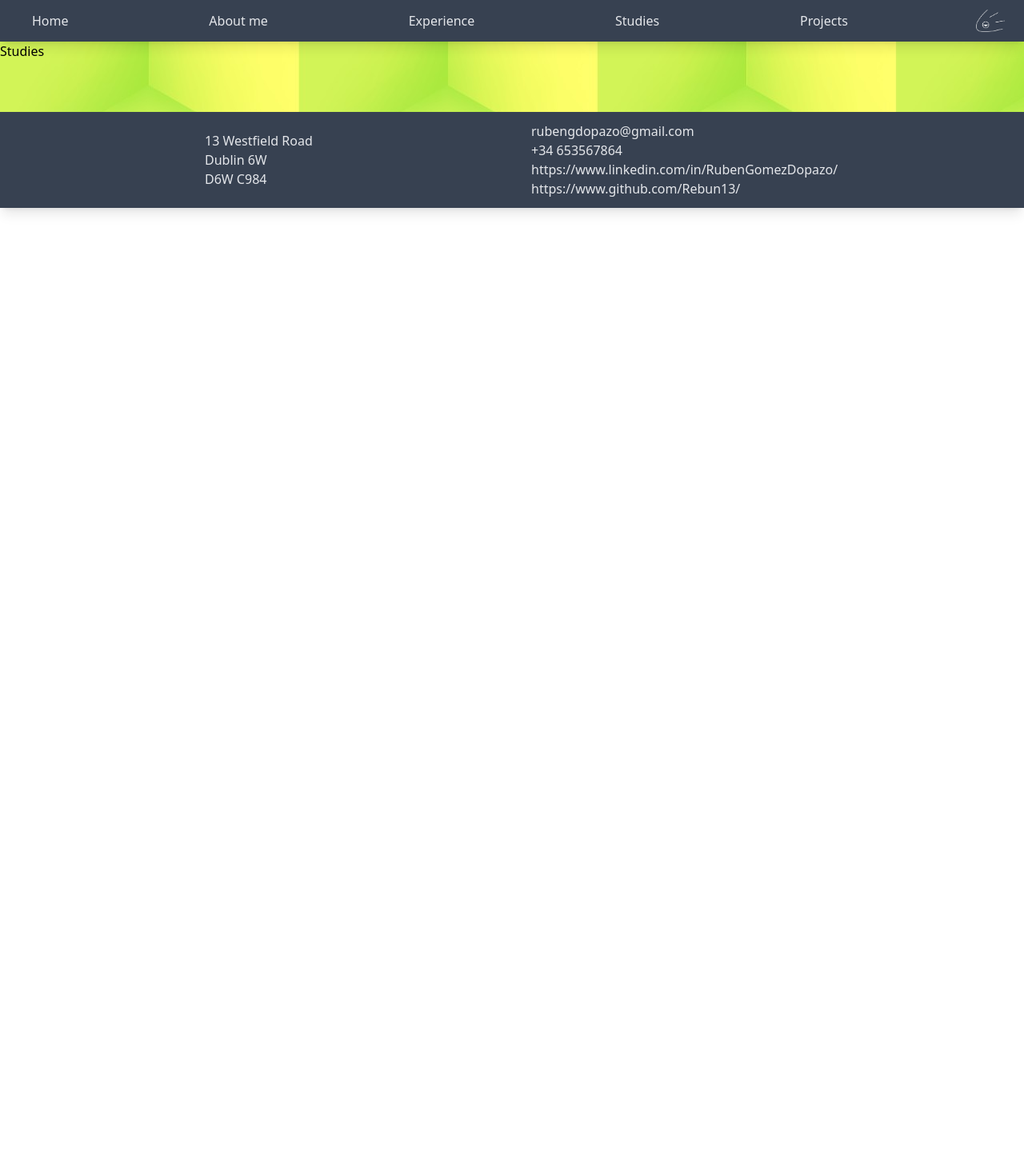
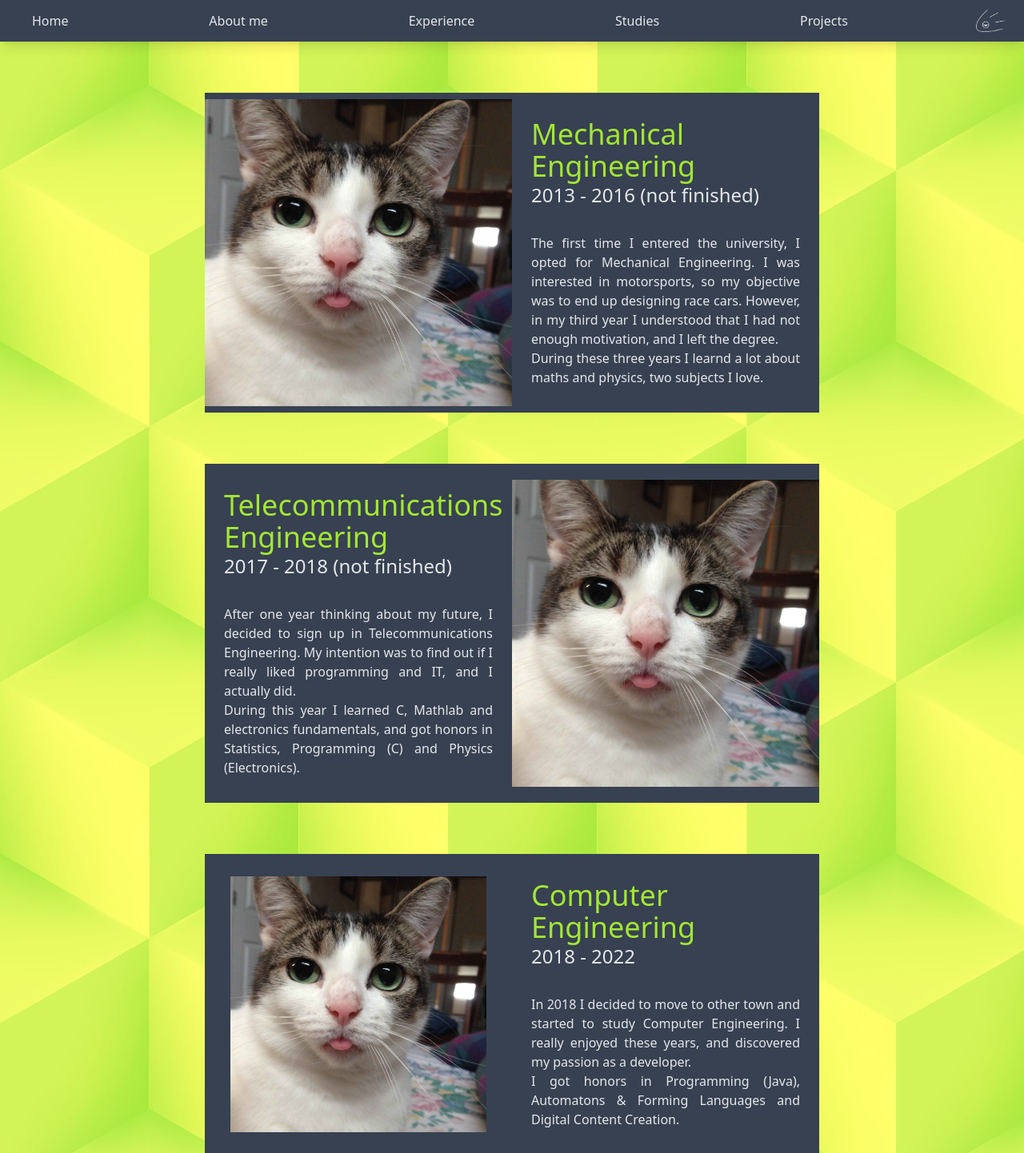
Before and after one commit to Rebun13/personal_web, a Vue app: page /studies in a window 1280 px wide. Shown: the top 1442 px of the page at 80% size. Before the commit the page ends 800 px from the top, so only its background shows below. Built offline with nearby package versions, Linux system fonts and the light colour scheme; the HTML template or start-up script is replaced by a standard one.

Commit message:
Updated studies view First version of the content. Ruben Gomez Dopazo

```diff
--- a/src/views/StudiesView.vue
+++ b/src/views/StudiesView.vue
@@ -1,5 +1,67 @@
 <template>
-  <div id="studies">
-    <h1>Studies</h1>
+  <div id="studies" class="lg:w-3/5 mx-auto mt-16 md:w-fullg">
+    <div
+      id="studies-1"
+      class="mb-16 grid grid-cols-2 gap-0 items-center bg-gray-700 shadow-l"
+    >
+      <div id="s1-profile_picture-container" class="mx-auto">
+        <img src="/images/holder.jpeg" alt="profile_picture" />
+      </div>
+      <div id="s1-text-container" class="mx-6 py-8 text-gray-200">
+        <div id="s1-text-title" class="mb-8">
+          <h1 class="text-lime-400 text-4xl">Mechanical Engineering</h1>
+          <h3 class="text-2xl">2013 - 2016 (not finished)</h3>
+        </div>
+        <p class="text-justify">
+          The first time I entered the university, I opted for Mechanical
+          Engineering. I was interested in motorsports, so my objective was to
+          end up designing race cars. However, in my third year I understood
+          that I had not enough motivation, and I left the degree.<br />During
+          these three years I learnd a lot about maths and physics, two subjects
+          I love.
+        </p>
+      </div>
+    </div>
+    <div
+      id="studies-2"
+      class="mb-16 grid grid-cols-2 gap-0 items-center bg-gray-700 shadow-l"
+    >
+      <div id="s2-text-container" class="mx-6 py-8 text-gray-200">
+        <div id="s2-text-title" class="mb-8">
+          <h1 class="text-lime-400 text-4xl">Telecommunications Engineering</h1>
+          <h3 class="text-2xl">2017 - 2018 (not finished)</h3>
+        </div>
+        <p class="text-justify">
+          After one year thinking about my future, I decided to sign up in
+          Telecommunications Engineering. My intention was to find out if I
+          really liked programming and IT, and I actually did. <br />During this
+          year I learned C, Mathlab and electronics fundamentals, and got honors
+          in Statistics, Programming (C) and Physics (Electronics).
+        </p>
+      </div>
+      <div id="s2-profile_picture-container" class="mx-auto">
+        <img src="/images/holder.jpeg" alt="gdm logo" />
+      </div>
+    </div>
+    <div
+      id="studies-3"
+      class="mb-16 grid grid-cols-2 gap-0 items-center bg-gray-700 shadow-l"
+    >
+      <div id="s3-profile_picture-container" class="mx-auto px-8">
+        <img src="/images/holder.jpeg" alt="ctag logo" />
+      </div>
+      <div id="s3-text-container" class="mx-6 py-8 text-gray-200">
+        <div id="s3-text-title" class="mb-8">
+          <h1 class="text-lime-400 text-4xl">Computer Engineering</h1>
+          <h3 class="text-2xl">2018 - 2022</h3>
+        </div>
+        <p class="text-justify">
+          In 2018 I decided to move to other town and started to study Computer
+          Engineering. I really enjoyed these years, and discovered my passion
+          as a developer.<br />I got honors in Programming (Java), Automatons &
+          Forming Languages and Digital Content Creation.
+        </p>
+      </div>
+    </div>
   </div>
 </template>
```
